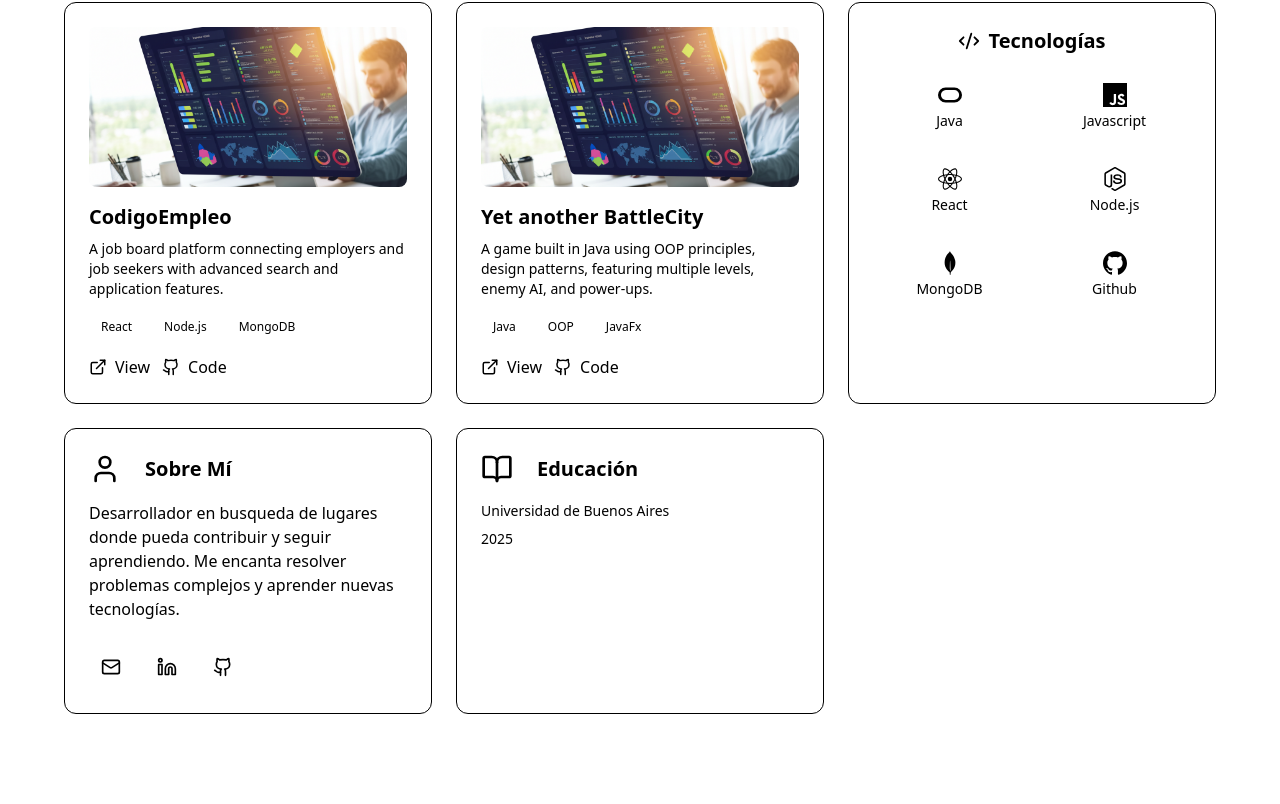
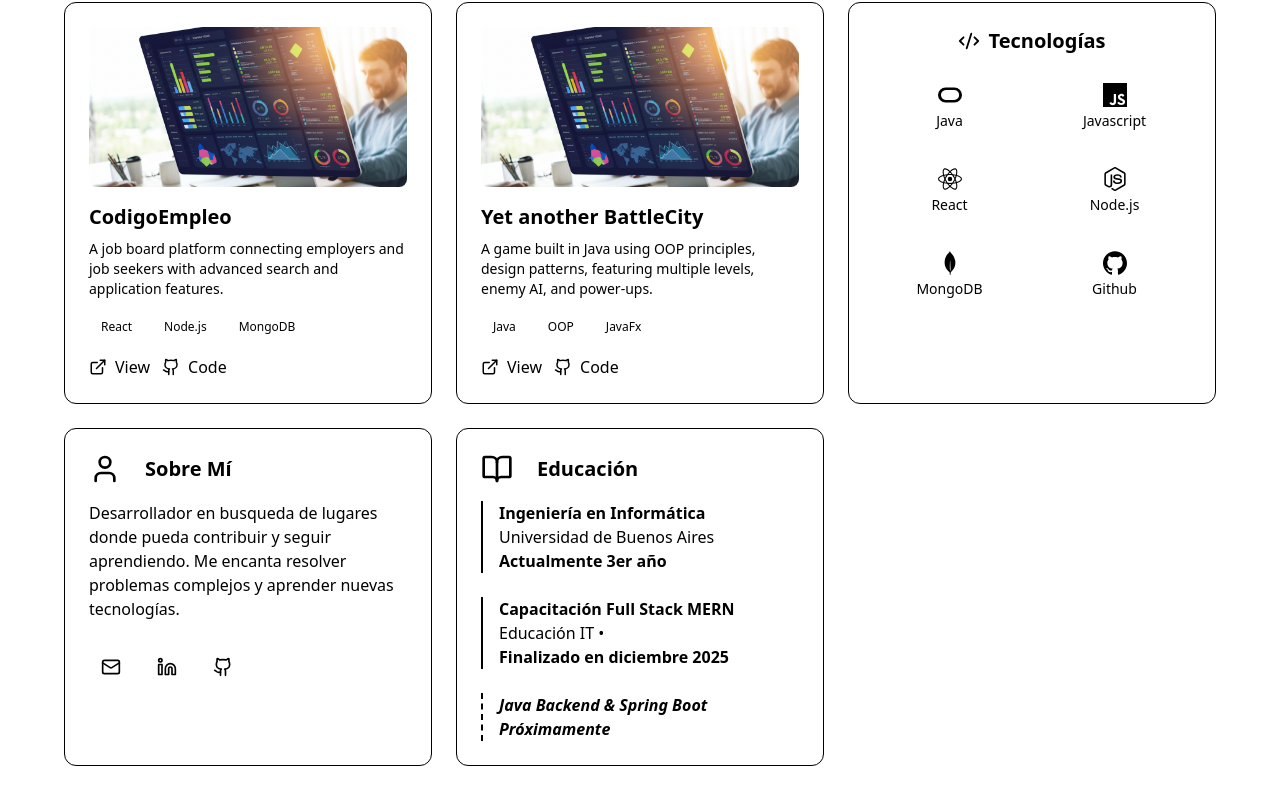
Before and after one commit to CristianAlarconDev/PortfolioV2, a React (Vite) app: page / in a window 1280 px wide. Shown: the part 966-1770 px from the top of the page. Built offline with nearby package versions, Linux system fonts and the light colour scheme.

Commit message:
se agregan sections para educacion en columna con un gap, luego llevar la fuente a un archivo general

```diff
--- a/src/components/EducationCard.jsx
+++ b/src/components/EducationCard.jsx
@@ -11,9 +11,38 @@ export default function EducationCard() {
         <h3 className="text-xl font-bold">{translate("educationTitle")}</h3>
       </section>
       {/* Education Details */}
-      <section className="space-y-2">
-        <p className="text-foreground/70 text-sm">Universidad de Buenos Aires</p>
-        <p className="text-primary text-sm font-medium">2025</p>
+      <section className="flex flex-col gap-6">
+
+        {/* Educación Formal */}
+        <div className="border-l-2 border-primary pl-4">
+          <h4 className="font-bold text-foreground/70">
+            Ingeniería en Informática
+          </h4>
+          <p className="text-foreground/70">Universidad de Buenos Aires</p>
+          <p className="text-foreground/70 font-semibold">Actualmente 3er año</p>
+        </div>
+
+        {/* Capacitación */}
+        <div className="border-l-2 border-border pl-4">
+          <h4 className="font-bold text-foreground/70  ">
+            Capacitación Full Stack MERN
+          </h4>
+          <p className="text-foreground">Educación IT •</p>
+          <p className="text-foreground/70 font-semibold ">Finalizado en diciembre 2025</p>
+        </div>
+
+        {/* Futuro cercano */}
+
+        <div className="border-l-2 border-dashed border-border pl-4 italic">
+          <h4 className="text-foreground/70 font-semibold ">
+            Java Backend & Spring Boot
+          </h4>
+          <p className="text-foreground/70 font-semibold ">
+            Próximamente
+          </p>
+        </div>
+
+
       </section>
     </div>
   )
```
